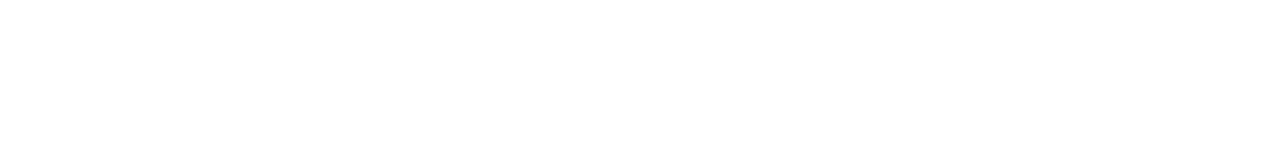
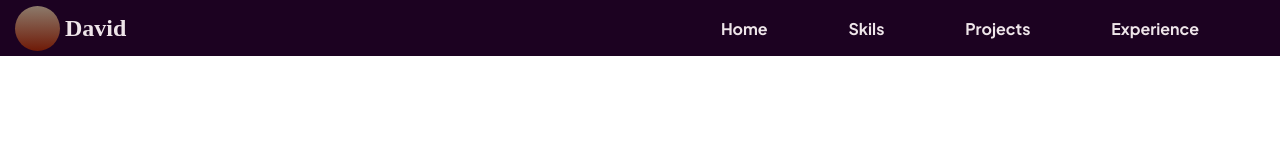
Before and after one commit to DavidJJulio/Portafolio, a plain HTML site: page index.html in a window 1280 px wide. Drawn offline with Linux system fonts and the light colour scheme.

Commit message:
feat: :sparkles: Header 1.0
Header done, it would be changed in the future

```diff
--- a/css/style.css
+++ b/css/style.css
@@ -1 +1,52 @@
 @import url(variables.css);
+
+* {
+    margin: 0;
+    padding: 0;
+    box-sizing: border-box;
+}
+
+/*HEADER CSS*/
+
+header {
+    width: 100%;
+    height: 7vh;
+    background-color: var(--color-dark-purple);
+}
+.header__nav {
+    width: 100%;
+    height: 100%;
+    display: flex;
+}
+.header__div {
+    height: 100%;
+    width: 50%;
+    display: flex;
+    align-items: center;
+    color: var(--color-lavender-blush);
+    gap: 5px;
+}
+.header__logo {
+    width: 45px;
+    height: 45px;
+    border-radius: 100%;
+    margin-left: 15px;
+    background: linear-gradient(var(--color-beaver), var(--color-barn-red));
+}
+.header__ul {
+    width: 50%;
+    height: 100%;
+    display: flex;
+    align-items: center;
+    justify-content: space-evenly;
+}
+.header__ul li {
+    list-style: none;
+}
+.header__ul li a {
+    font-family: "PlusJakartaSans-Bold";
+    text-decoration: none;
+    color: var(--color-lavender-blush);
+}
+
+/*MAIN FIRST PAGE (main__presentation) CSS*/
--- a/index.html
+++ b/index.html
@@ -3,9 +3,37 @@
 <head>
     <meta charset="UTF-8">
     <meta name="viewport" content="width=device-width, initial-scale=1.0">
+    <link rel="stylesheet" href="css/style.css">
     <title>Portafolio</title>
 </head>
 <body>
+    <header>
+        <nav class="header__nav">
+            <div class="header__div">
+                <div class="header__logo"></div>
+                <h1>David</h1>
+            </div>
+            <ul class="header__ul">
+                <li>
+                    <a href="#">Home</a>
+                </li>
+                <li>
+                    <a href="#">Skils</a>
+                </li>
+                <li>
+                    <a href="#">Projects</a>
+                </li>
+                <li>
+                    <a href="#">Experience</a>
+                </li>
+            </ul>
+        </nav>
+    </header>
+    <main>
+        <section class="main__presentation">
 
+        </section>
+    </main>
+    <footer></footer>
 </body>
 </html>
```
